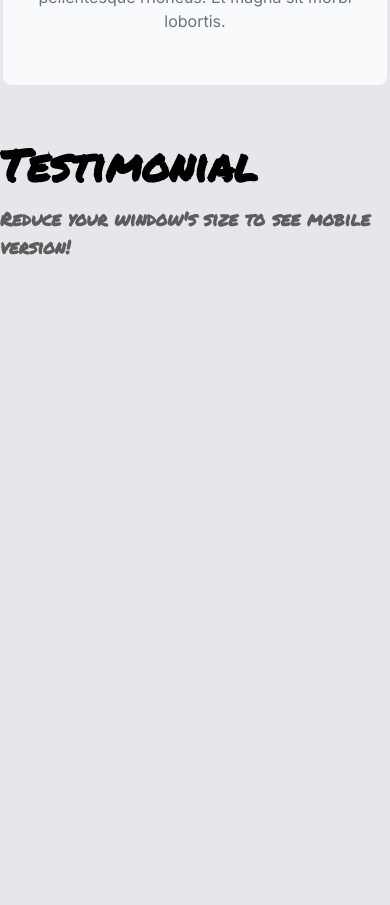
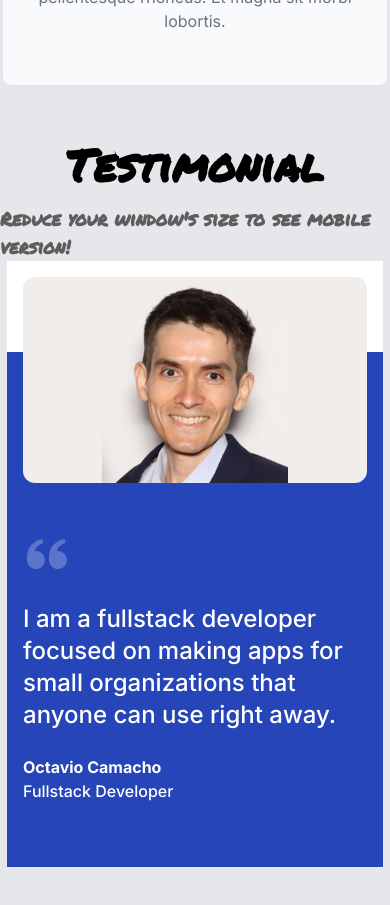
Before and after one commit to Taviquenson/react-component-library-scrimba, a React (Vite) app: page / in a window 390 px wide. Shown: the part 1500-2405 px from the top of the page. Before the commit the page ends 1761 px from the top, so only its background shows below. Built offline with nearby package versions, Linux system fonts and the light colour scheme.

Commit message:
add mobile testimonial

```diff
--- a/components/Testimonial.jsx
+++ b/components/Testimonial.jsx
@@ -1,10 +1,13 @@
 import { BiSolidQuoteAltLeft } from "react-icons/bi";
-// <BiSolidQuoteAltLeft />
 
 export default function Testimonial({...rest}) {
     return (
         <div className="testimonial">
-
+            <img src={rest.img}/>
+            <BiSolidQuoteAltLeft className="quote-icon"/>
+            <span className="text">{rest.text}</span>
+            <span className="name">{rest.name}</span>
+            <span className="position">{rest.position}</span>
         </div>
     )
 }
--- a/src/style.css
+++ b/src/style.css
@@ -249,7 +249,6 @@ div.card-content {
 }
 
 div.card-content > span.title {
-  font-family: "Inter", sans-serif;
   color: #111827;
   font-weight: 500;
   font-size: 1.125rem;
@@ -258,7 +257,6 @@ div.card-content > span.title {
 }
 
 div.card-content > span.text {
-  font-family: "Inter", sans-serif;
   color: #6B7280;
   line-height: 1.5rem;
   text-align: center;
@@ -270,6 +268,57 @@ div.card-content > span.text {
 /***** Testimonial *****/
 section.testimonial {
   margin-top: 3rem;
+  display: flex;
+  flex-direction: column;
+  align-items: center;
 }
 
+div.testimonial {
+  width: 23.5rem;
+  background-color: #2545B8;
+  background-image: linear-gradient(to bottom, #ffffff 0%, #ffffff 15%, #2545B8 15%, #2545B8 100%);
+  display: flex;
+  flex-direction: column;
+  margin-bottom: 3rem;
+  padding: 1rem;
+}
+
+div.testimonial > img {
+  width: 21.5rem;
+  height: 12.875rem;
+  object-fit: contain;
+  /* object-position: 50% 50%; */
+  background-color: #F0EDEB;
+  border-radius: 12px;
+}
+
+div.testimonial > svg {
+  margin-top: 3rem;
+  font-size: 3rem;
+  color: #FFFFFF40;
+}
+
+div.testimonial > span {
+  font-weight: 500;
+  line-height: 1.5rem;
+  color: #ffffff;
+}
+
+div.testimonial > span.text {
+  margin-top: 1.5rem;
+  font-size: 1.5rem;
+  line-height: 2rem;
+}
+
+div.testimonial > span.name {
+  margin-top: 1.5rem;
+  font-weight: 700;
+}
+
+div.testimonial > span.position {
+  margin-bottom: 3rem;
+}
+
+
+
 /***** Testimonial *****/
```
